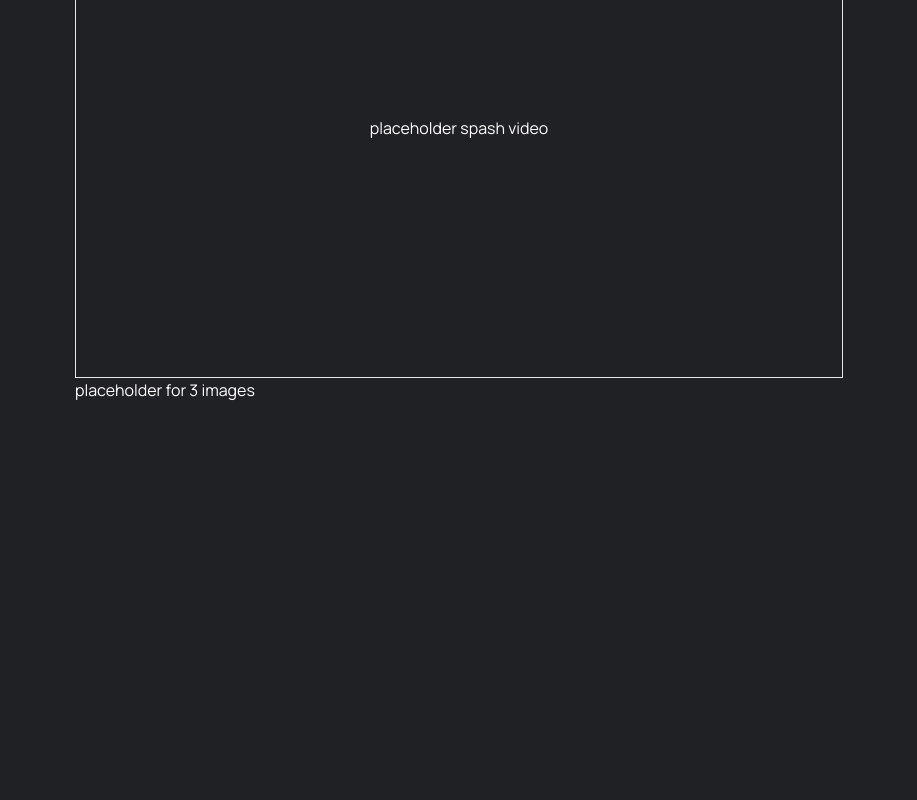
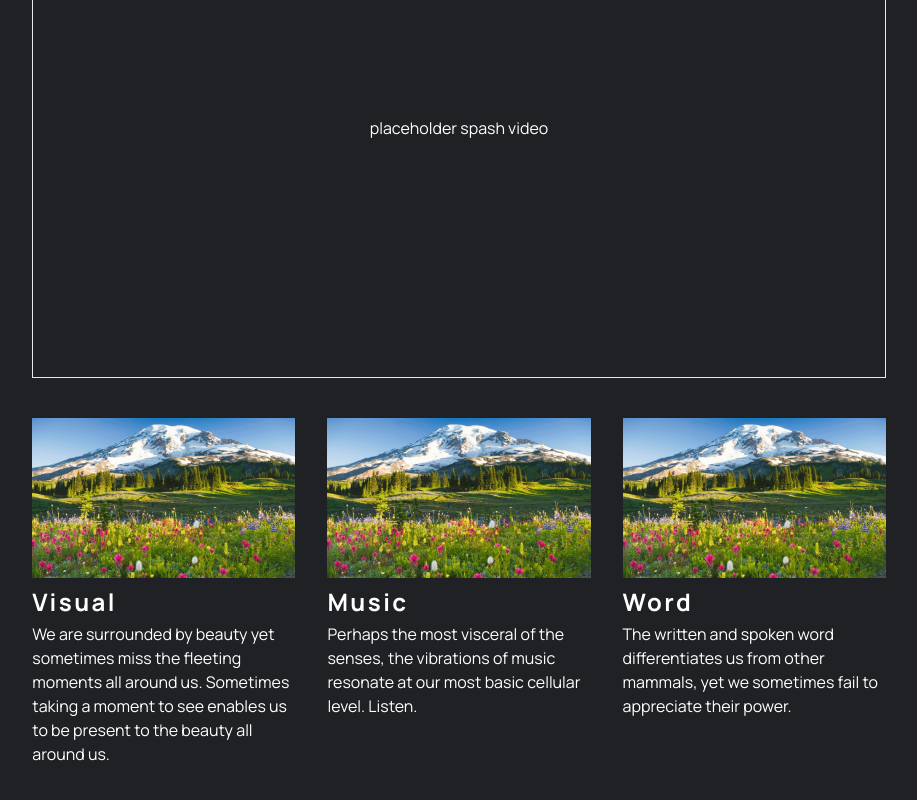
Before and after one commit to Preston-Harrison/one24, a Next.js app: page / in a window 1280 px wide. Shown: the part 242-1042 px from the top of the page, without its empty margins (181-1098 px from the left). Before the commit the page ends 800 px from the top, so only its background shows below. Built offline with nearby package versions, Linux system fonts and the light colour scheme.

Commit message:
add tiles

```diff
--- /dev/null
+++ b/src/components/HomeTile.tsx
@@ -0,0 +1,20 @@
+import React, { PropsWithChildren } from "react";
+import Image from "next/image";
+import Link from "next/link";
+
+type Props = {
+	href: string;
+}
+
+export const HomeTile: React.FC<PropsWithChildren<Props>> = ({ children, href }) => {
+	return (
+		<Link href={href} className="flex-1">
+			<div className="flex flex-col transition-all hover:scale-[1.01] hover:shadow-2xl cursor-pointer h-full">
+				<div className="relative h-40">
+					<Image alt="splash video placeholder" src="/images/home-1.jpeg" fill />
+				</div>
+				<div>{children}</div>
+			</div>
+		</Link>
+	);
+};
--- a/src/pages/index.tsx
+++ b/src/pages/index.tsx
@@ -1,6 +1,6 @@
 import Head from "next/head";
-import Image from "next/image";
 import { Header } from "../components/Header";
+import { HomeTile } from "../components/HomeTile";
 
 const Home = () => {
 	return (
@@ -11,15 +11,47 @@ const Home = () => {
 				<meta name="viewport" content="width=device-width, initial-scale=1" />
 				<link rel="icon" href="/favicon.ico" />
 			</Head>
-			<main className="mx-[10vw]">
+			<main className="w-2/3 mx-auto">
 				<Header />
-        <div className="w-3/4 mx-auto">
+				<div>
 					<div className="relative mx-auto h-[500px] border flex items-center justify-center">
 						placeholder spash video
-            {/* <Image alt="splash video placeholder" src="/images/home-1.jpeg" fill /> */}
 					</div>
+					<div className="flex justify-between my-10 gap-8 max-lg:flex-col">
+						<HomeTile href="/visual">
 							<div>
-            placeholder for 3 images
+								<h2 className="text-2xl font-bold tracking-widest mt-2 mb-1">
+									Visual
+								</h2>
+								<div>
+									We are surrounded by beauty yet sometimes miss the fleeting
+									moments all around us. Sometimes taking a moment to see enables
+									us to be present to the beauty all around us.
+								</div>
+							</div>
+						</HomeTile>
+						<HomeTile href="/music">
+							<div>
+								<h2 className="text-2xl font-bold tracking-widest mt-2 mb-1">
+									Music
+								</h2>
+								<div>
+									Perhaps the most visceral of the senses, the vibrations of music
+									resonate at our most basic cellular level. Listen.
+								</div>
+							</div>
+						</HomeTile>
+						<HomeTile href="/word">
+							<div>
+								<h2 className="text-2xl font-bold tracking-widest mt-2 mb-1">
+									Word
+								</h2>
+								<div>
+									The written and spoken word differentiates us from other
+									mammals, yet we sometimes fail to appreciate their power.
+								</div>
+							</div>
+						</HomeTile>
 					</div>
 				</div>
 			</main>
```
Lines whose indentation alone changed are shown as unchanged.
